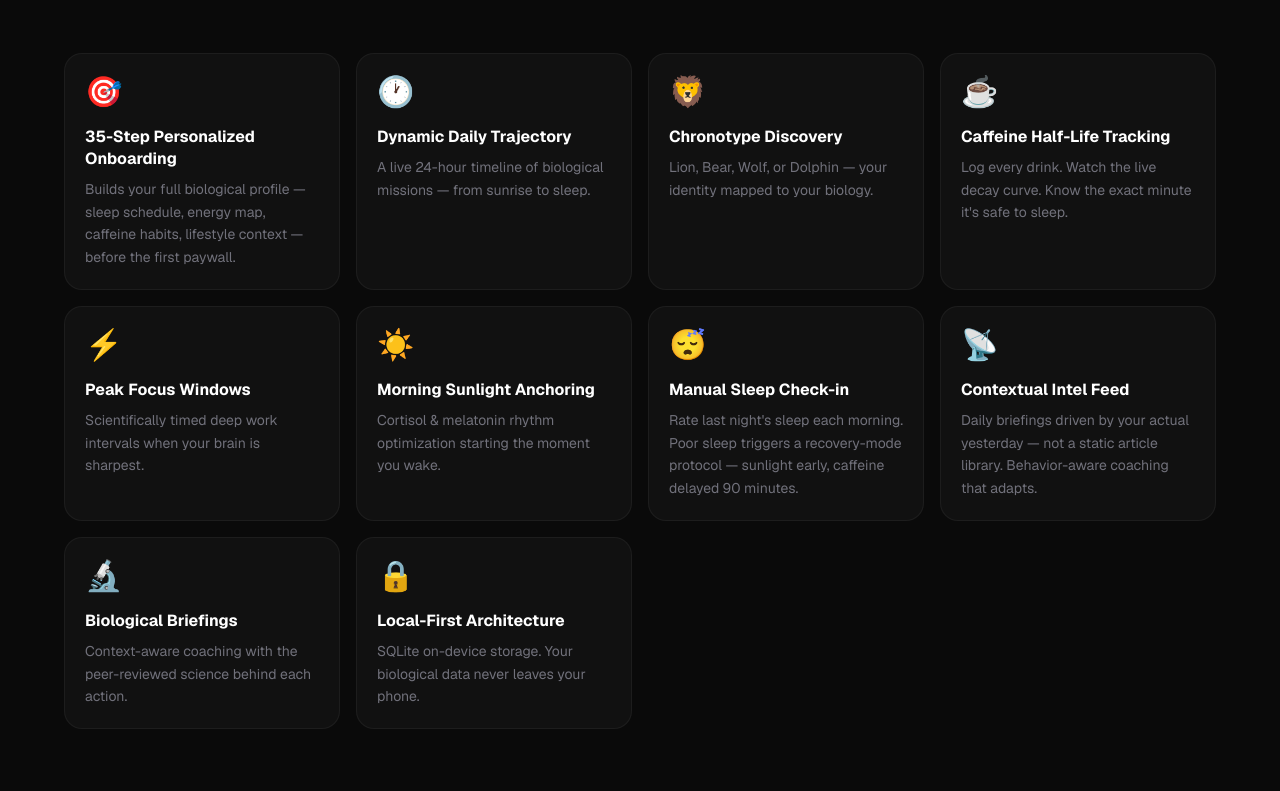
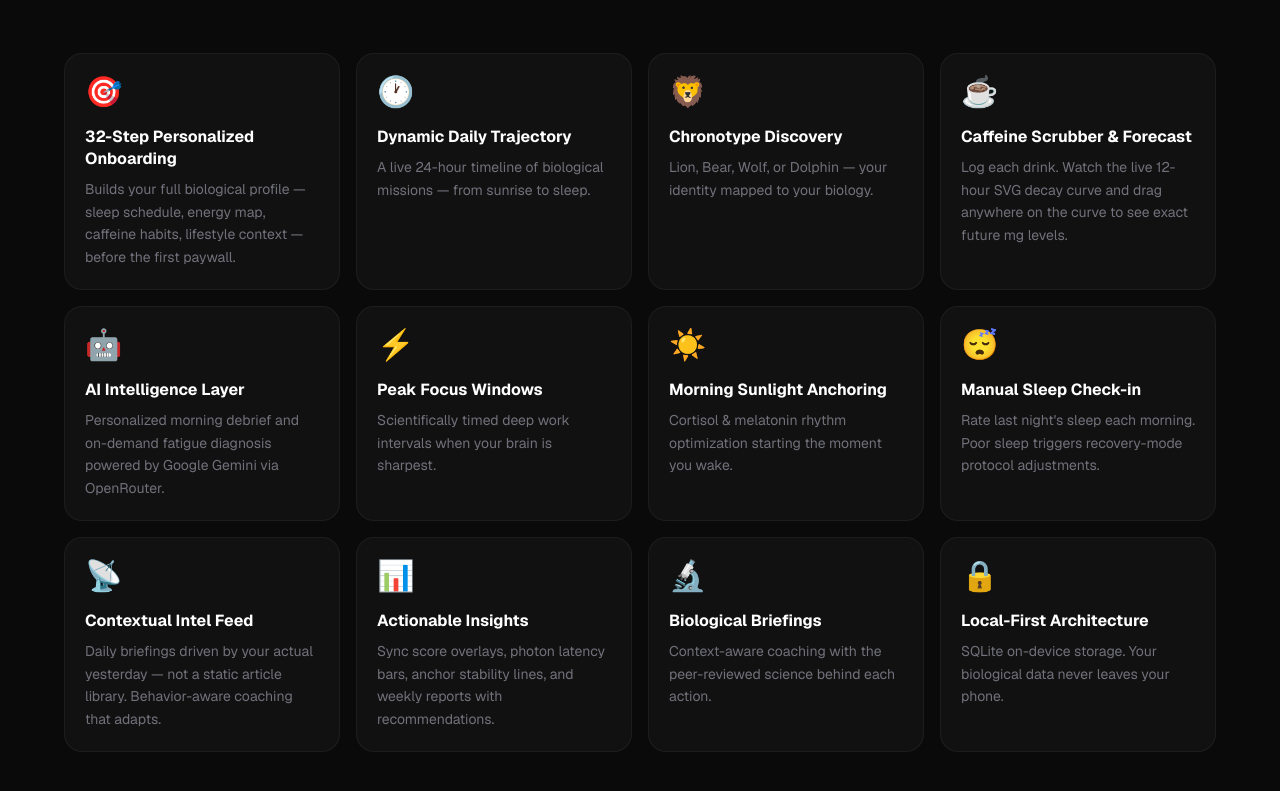
Before and after one commit to PrtHub/arc-circadian-rytham-tracker, a Next.js app: page / in a window 1280 px wide. Shown: the part 1989-2780 px from the top of the page. Built offline with nearby package versions, Linux system fonts and the light colour scheme; no server answers.

Commit message:
feat: add audience personas, blog content, and chronotype quiz components to support user engagement and education

```diff
--- a/app/tools/chronotype-quiz/ChronotypeQuizClient.tsx
+++ b/app/tools/chronotype-quiz/ChronotypeQuizClient.tsx
@@ -112,7 +112,7 @@ export default function ChronotypeQuizClient() {
         <div className="border border-white/5 bg-linear-to-b from-[#CCFF00]/10 to-transparent rounded-3xl p-10 text-center">
           <h2 className="text-3xl font-bold mb-4 text-white">Want true clinical precision?</h2>
           <p className="text-zinc-400 mb-8 max-w-lg mx-auto leading-relaxed text-lg">
-            This 3-question quiz is just a baseline estimate. The ARC app features a clinical-grade <strong>35-Step Precision Diagnosis</strong> that maps your exact peak focus windows, caffeine cutoffs, and biological schedule.
+            This 3-question quiz is just a baseline estimate. The ARC app features a clinical-grade <strong>32-Step Precision Diagnosis</strong> that maps your exact peak focus windows, caffeine cutoffs, and biological schedule.
           </p>
           <a href="/#pricing" className="inline-block bg-[#CCFF00] text-black font-black py-4 px-10 rounded-full hover:bg-white transition-colors text-lg">
             Unlock the Full Diagnosis
--- a/components/SocialProof.tsx
+++ b/components/SocialProof.tsx
@@ -1,6 +1,6 @@
 const stats = [
   { value: "250+", label: "Downloads" },
-  { value: "35-Step", label: "Precision Onboarding" },
+  { value: "32-Step", label: "Precision Onboarding" },
   { value: "4", label: "Chronotypes Mapped" },
   { value: "Local-First", label: "SQLite · Zero Cloud" },
   { value: "100%", label: "On-Device Privacy" },
--- a/components/arc-data.ts
+++ b/components/arc-data.ts
@@ -27,7 +27,7 @@ export const screenshots = [
 export const features = [
   {
     icon: "🎯",
-    title: "35-Step Personalized Onboarding",
+    title: "32-Step Personalized Onboarding",
     desc: "Builds your full biological profile — sleep schedule, energy map, caffeine habits, lifestyle context — before the first paywall.",
   },
   {
@@ -42,8 +42,13 @@ export const features = [
   },
   {
     icon: "☕",
-    title: "Caffeine Half-Life Tracking",
-    desc: "Log every drink. Watch the live decay curve. Know the exact minute it's safe to sleep.",
+    title: "Caffeine Scrubber & Forecast",
+    desc: "Log each drink. Watch the live 12-hour SVG decay curve and drag anywhere on the curve to see exact future mg levels.",
+  },
+  {
+    icon: "🤖",
+    title: "AI Intelligence Layer",
+    desc: "Personalized morning debrief and on-demand fatigue diagnosis powered by Google Gemini via OpenRouter.",
   },
   {
     icon: "⚡",
@@ -58,12 +63,17 @@ export const features = [
   {
     icon: "😴",
     title: "Manual Sleep Check-in",
-    desc: "Rate last night's sleep each morning. Poor sleep triggers a recovery-mode protocol — sunlight early, caffeine delayed 90 minutes.",
+    desc: "Rate last night's sleep each morning. Poor sleep triggers recovery-mode protocol adjustments.",
   },
   {
     icon: "📡",
     title: "Contextual Intel Feed",
     desc: "Daily briefings driven by your actual yesterday — not a static article library. Behavior-aware coaching that adapts.",
+  },
+  {
+    icon: "📊",
+    title: "Actionable Insights",
+    desc: "Sync score overlays, photon latency bars, anchor stability lines, and weekly reports with recommendations.",
   },
   {
     icon: "🔬",
@@ -81,7 +91,7 @@ export const steps = [
   {
     step: "01",
     title: "Take the Diagnosis",
-    desc: "Answer 35 science-backed questions about your sleep, energy patterns, caffeine habits, and lifestyle. ARC builds your full biological profile — the longest onboarding in the category.",
+    desc: "Answer 32 science-backed questions about your sleep, energy patterns, caffeine habits, and lifestyle. ARC builds your full biological profile — the longest onboarding in the category.",
   },
   {
     step: "02",
@@ -231,7 +241,7 @@ export const plans = [
 export const faqs = [
   {
     q: "What is a chronotype?",
-    a: "A chronotype is your body's natural preference for when to sleep and wake. There are four types: Lion (early riser), Bear (solar rhythm), Wolf (night owl), and Dolphin (light sleeper). ARC identifies yours through a 35-step personalized onboarding.",
+    a: "A chronotype is your body's natural preference for when to sleep and wake. There are four types: Lion (early riser), Bear (solar rhythm), Wolf (night owl), and Dolphin (light sleeper). ARC identifies yours through a 32-step personalized onboarding.",
   },
   {
     q: "How is ARC different from a sleep tracker?",
@@ -269,15 +279,16 @@ export const jsonLdApp = {
   inLanguage: "en-US",
   countriesSupported: "US, CA, GB, AU, IN",
   description:
-    "Stop fighting your body. ARC syncs your schedule with your biology using a 35-step personalized onboarding. Discover if you're a Lion, Bear, Wolf, or Dolphin — then get a live daily protocol with caffeine decay tracking, sunlight timer, and smart notifications timed to your biology.",
+    "Stop fighting your body. ARC syncs your schedule with your biology using a 32-step personalized onboarding. Discover if you're a Lion, Bear, Wolf, or Dolphin — then get a live daily protocol with caffeine decay tracking, sunlight timer, and smart notifications timed to your biology.",
   url: APP_STORE_URL,
   downloadUrl: APP_STORE_URL,
   installUrl: APP_STORE_URL,
   featureList: [
-    "35-Step Personalized Onboarding",
+    "32-Step Personalized Onboarding",
     "Dynamic 24-Hour Daily Trajectory",
     "Chronotype Discovery: Lion, Bear, Wolf, Dolphin",
-    "Live Caffeine Decay Curve & Sleep-Safe Prediction",
+    "Live Caffeine Decay Curve with Tap-to-Scrub Gesture & Sleep-Safe Prediction",
+    "AI Intelligence Layer with Morning Debrief & Fatigue Diagnosis",
     "Peak Focus Windows for Deep Work",
     "Morning Sunlight Anchoring Protocol",
     "Manual Sleep Check-in with Recovery Mode",
@@ -327,7 +338,7 @@ export const jsonLdApp = {
       priceCurrency: "USD",
       name: "ARC Pro — Annual",
       billingIncrement: "P1Y",
-      description: "Save 88% vs weekly. Includes 3-day free trial.",
+      description: "Save 88% vs weekly. Best value.",
     },
   ],
   aggregateRating: {
--- a/lib/audience-data.ts
+++ b/lib/audience-data.ts
@@ -28,7 +28,7 @@ export const audienceDetails: Record<string, AudienceDetail> = {
     description: "You treat your time like an asset, but what about your energy? ARC is the biological operating system for founders and engineers who need maximum focus hours without burning out.",
     painPoints: ["Guessing when to do deep work", "Caffeine-induced sleep disruption", "Brain fog during crucial afternoon meetings", "Weekend 'social jetlag' ruining Monday"],
     arcSolution: "ARC uses peer-reviewed chronobiology to tell you exactly when your brain is sharpest, allowing you to schedule highly demanding cognitive work at the precise right biological moment.",
-    features: ["35-step precision chronotype diagnosis", "Caffeine half-life & cutoff prediction", "Daily recovery mode after poor sleep", "100% on-device privacy"]
+    features: ["32-step precision chronotype diagnosis", "Caffeine half-life & cutoff prediction", "Daily recovery mode after poor sleep", "100% on-device privacy"]
   },
   "shift-workers": {
     slug: "shift-workers",
```
Also changed, not shown: lib/blog-data.ts (+11 -11 lines), public/llms.txt, 1 other file (tests, documents, lock files or other folders).
